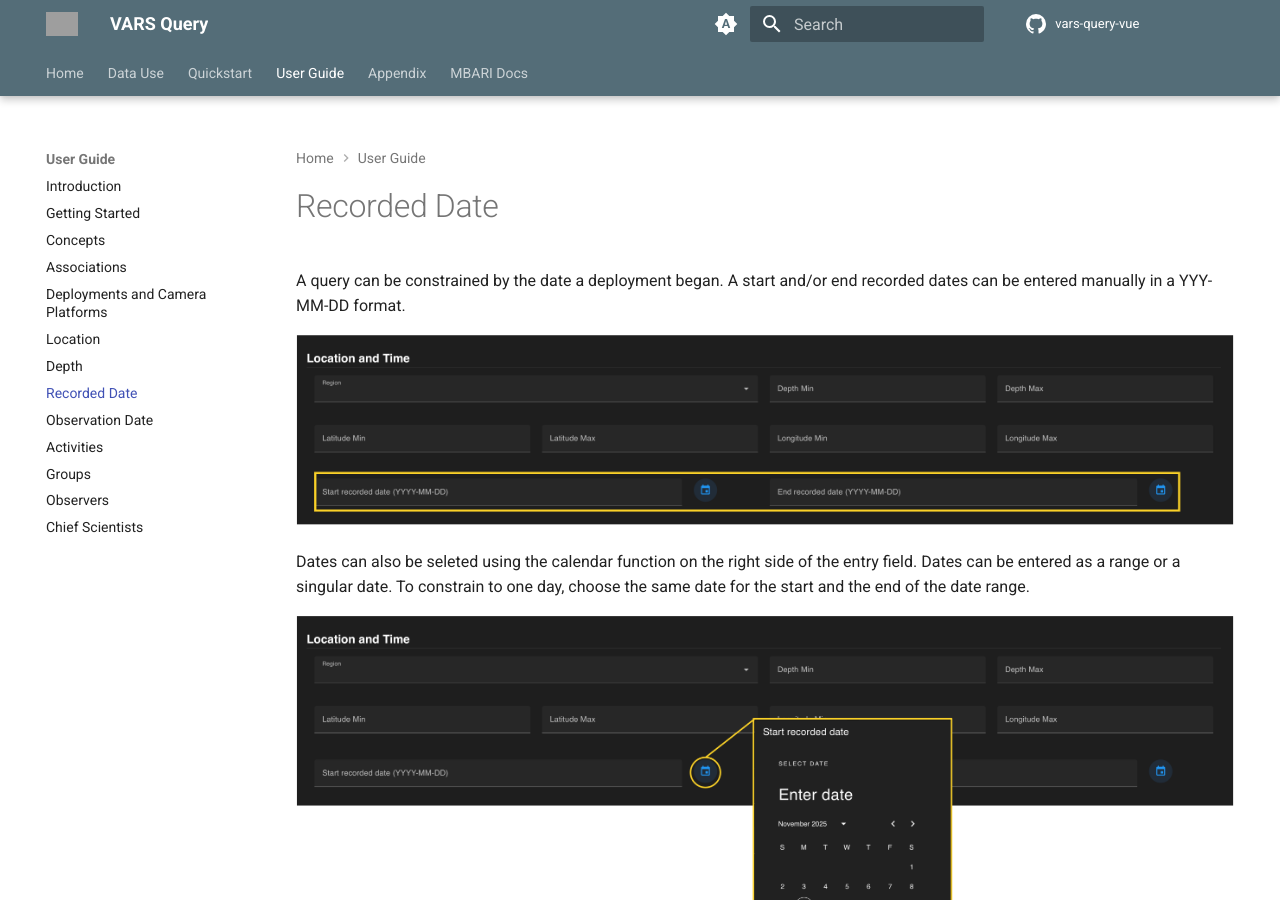
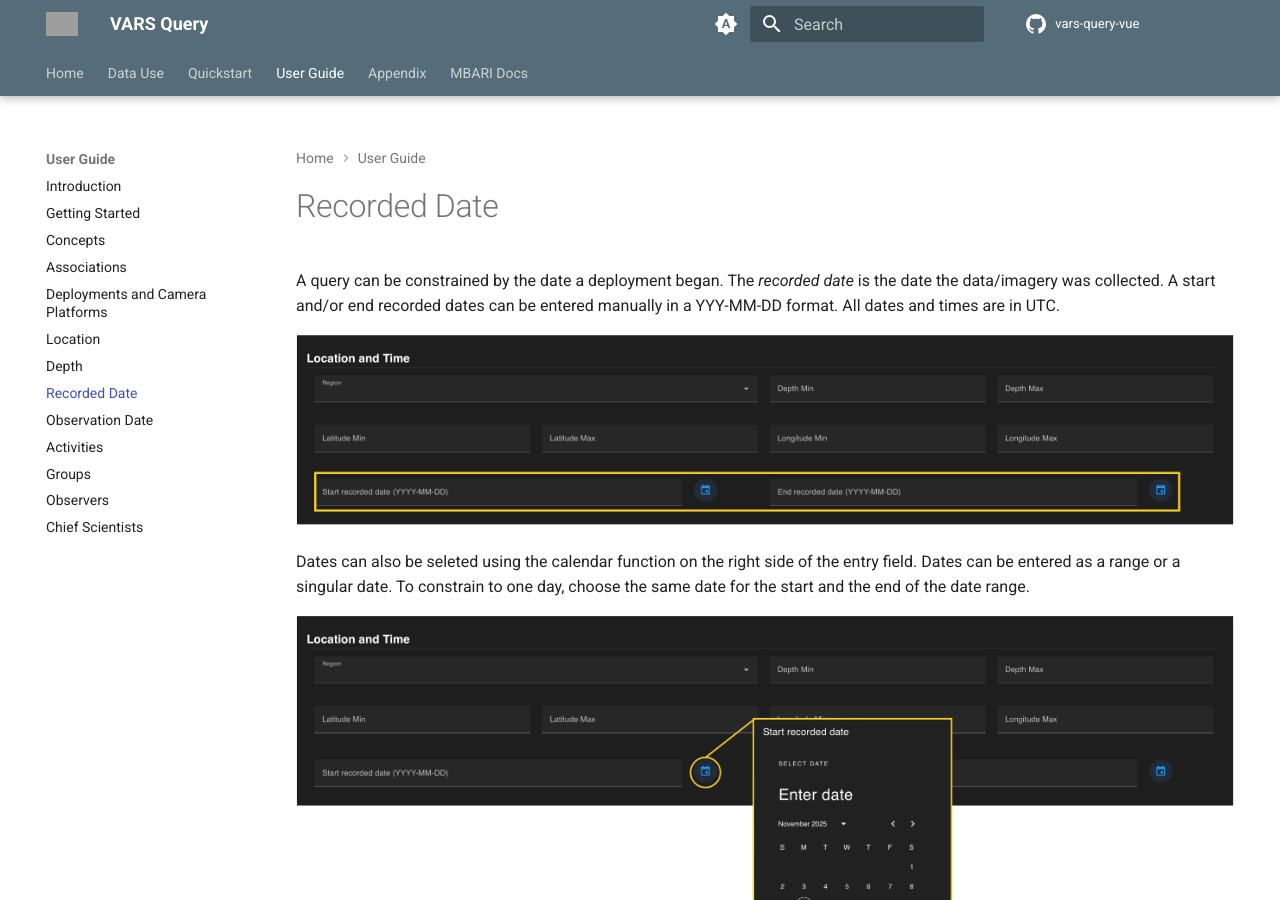
Before and after one commit to mbari-org/vars-query-vue, an MkDocs documentation site: the page built from docs/doc_07_recordeddate.md, in a window 1280 px wide and 900 px high. Built offline with MkDocs 1.6.1 and Material for MkDocs 9.7.7, drawn with Linux system fonts in a browser that asks for light colours; comment, search, counter and statistics services are not loaded; grey boxes are pictures that could not be loaded.

Commit message:
dates update

```diff
--- a/docs/doc_07_recordeddate.md
+++ b/docs/doc_07_recordeddate.md
@@ -1,4 +1,4 @@
-A query can be constrained by the date a deployment began. A start and/or end recorded dates can be entered manually in a YYY-MM-DD format.
+A query can be constrained by the date a deployment began. The *recorded date* is the date the data/imagery was collected. A start and/or end recorded dates can be entered manually in a YYY-MM-DD format. All dates and times are in UTC.
 
  ![Configuration](assets/images/recorded_date.png)
 
```
Also changed, not shown: docs/doc_08_observation_date.md (+11 -0 lines), docs/assets/images/observation_date.png (added), docs/assets/images/observation_date_calendar.png (added), docs/image.png (deleted).
